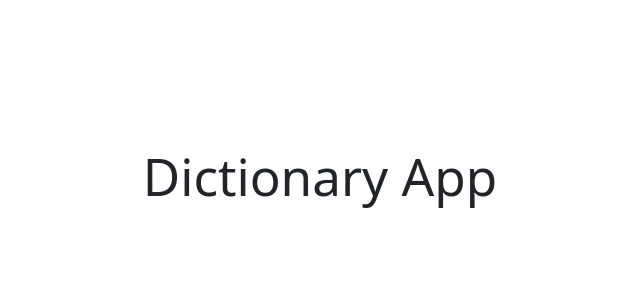
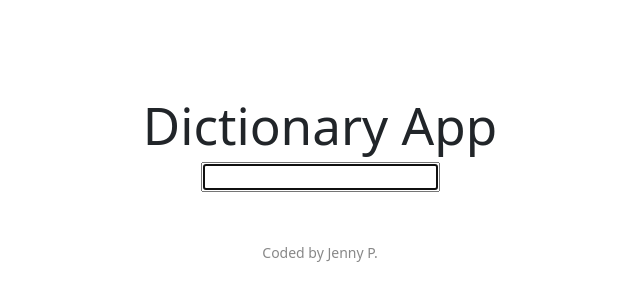
Before and after one commit to jtothepro/react_dictionary_app, a React (Vite) app in the folder dictionary/: page / in a window 1280 px wide. Shown: the part 220-520 px from the top of the page, without its empty margins (320-960 px from the left). Built offline with nearby package versions, Linux system fonts and the light colour scheme.

Commit message:
Setup Dictionary jsx

```diff
--- a/dictionary/src/App.css
+++ b/dictionary/src/App.css
@@ -4,3 +4,9 @@
 
   text-align: center;
 }
+
+.Footer {
+  margin-top: 50px;
+  font-size: 14px;
+  color: #888;
+}
--- a/dictionary/src/App.jsx
+++ b/dictionary/src/App.jsx
@@ -1,16 +1,17 @@
 import { useState } from "react";
+import "./App.css";
+import Dictionary from "./Dictionary";
 
-import "./App.css";
-
-function App() {
-  const [count, setCount] = useState(0);
-
+export default function App() {
   return (
-    <>
-      <div></div>
-      <h1>Dictionary App</h1>
-    </>
+    <div className="App">
+      <div className="container">
+        <main>
+          <h1>Dictionary App</h1>
+          <Dictionary />
+        </main>
+        <footer className="Footer">Coded by Jenny P. </footer>
+      </div>
+    </div>
   );
 }
-
-export default App;
--- /dev/null
+++ b/dictionary/src/Dictionary.css
@@ -0,0 +1,3 @@
+.Dictionary {
+  color: blueviolet;
+}
--- /dev/null
+++ b/dictionary/src/Dictionary.jsx
@@ -0,0 +1,22 @@
+import "./Dictionary.css";
+import { useState } from "react";
+
+export default function Dictionary() {
+  let [keyword, setKeyword] = useState("");
+  function search(event) {
+    event.preventDefault();
+    alert(`Searching for ${keyword}`);
+  }
+
+  function handleKeywordChange(event) {
+    console.log(event.target.value);
+    setKeyword(event.target.value);
+  }
+  return (
+    <div className="Dictionary">
+      <form onSubmit={search}>
+        <input type="search" autoFocus={true} onChange={handleKeywordChange} />
+      </form>
+    </div>
+  );
+}
```
